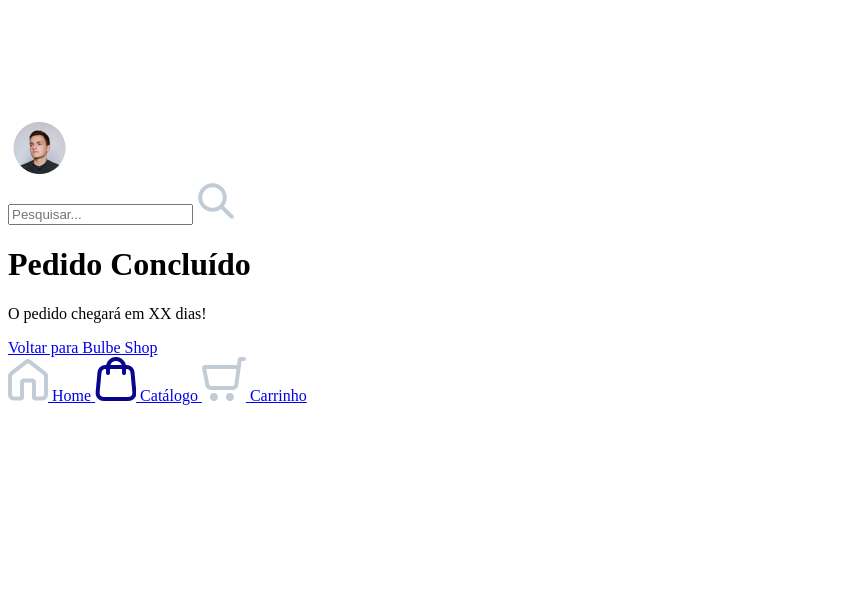
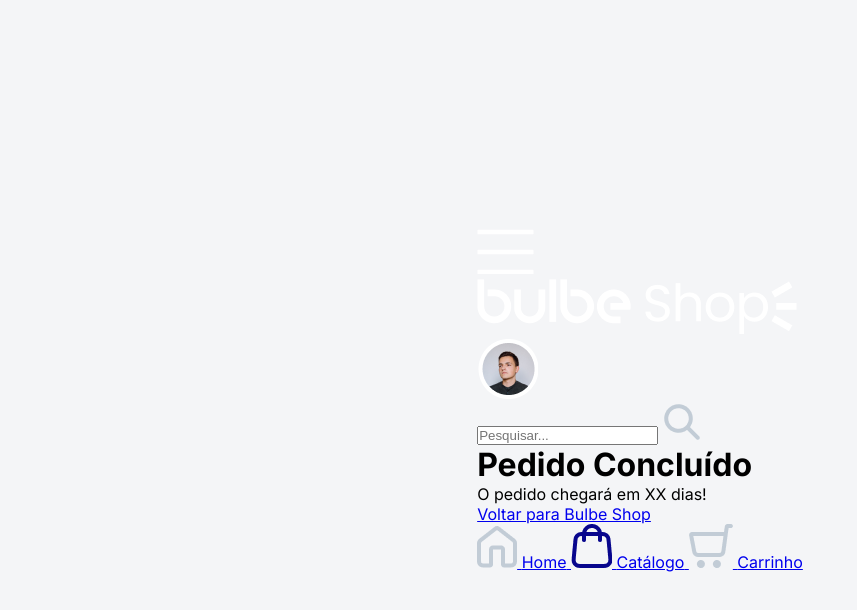
Before and after one commit to ibmec-tech-2-periodo-2025-2/projeto-BulbeShop-Grupo3, a plain HTML site: page pedido_concluido.html in a window 1280 px wide. Shown: the whole page, without its empty margins (0-857 px from the left). Drawn offline with Linux system fonts and the light colour scheme.

Commit message:
feat: css do body

```diff
--- a/assets/css/pedido_concluido.css
+++ b/assets/css/pedido_concluido.css
@@ -9,3 +9,19 @@
     --cor-texto-branco: #ffffff;
     --cor-borda-leve: #eeeeee;
 }
+
+* {
+    margin: 0;
+    padding: 0;
+    box-sizing: border-box;
+}
+
+body {
+    font-family: 'Inter', sans-serif;
+    background-color: var(--cor-fundo-app);
+    display: flex;
+    justify-content: center;
+    align-items: center;
+    min-height: 100vh;
+    padding: 20px;
+}
```
